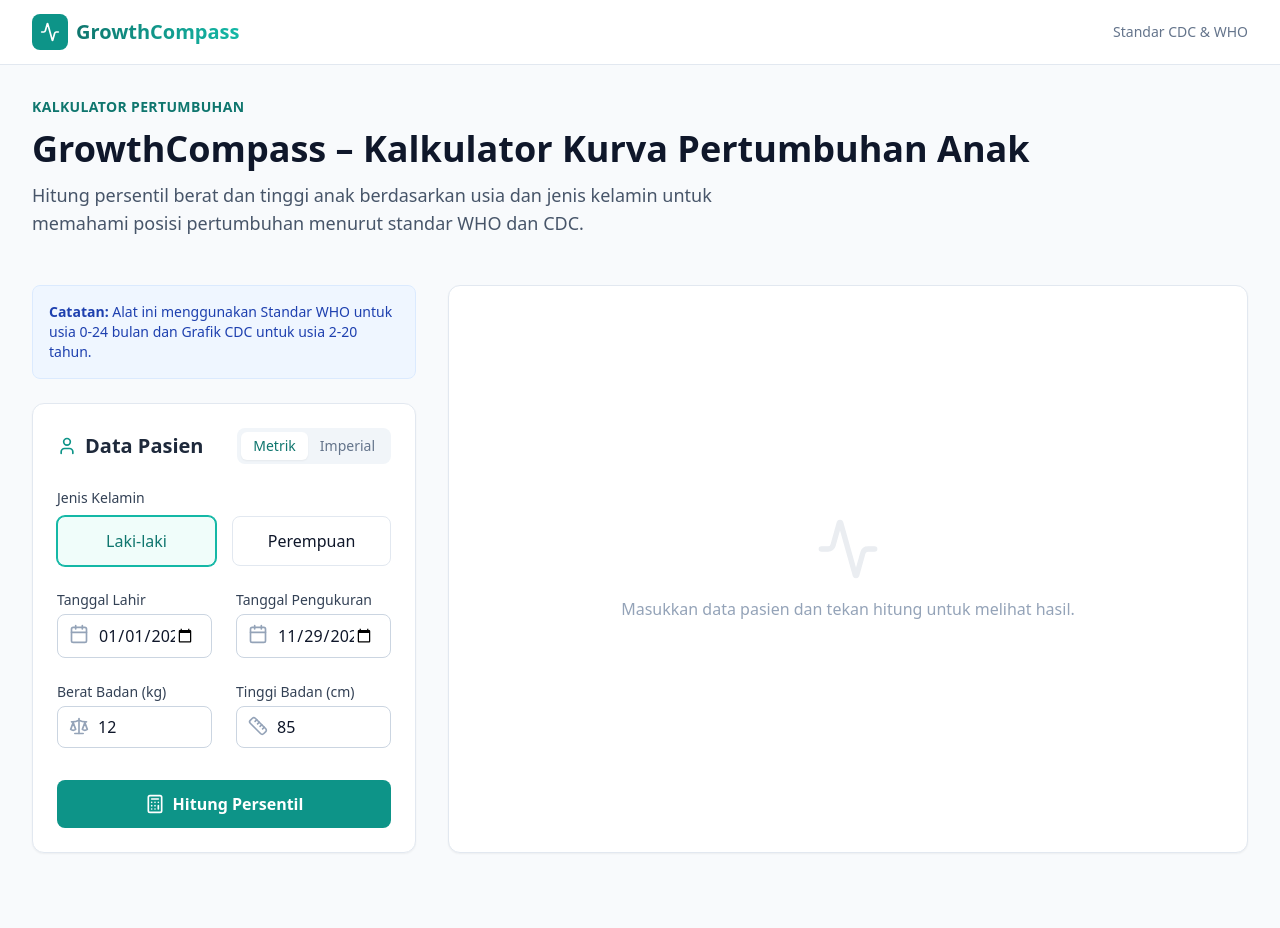
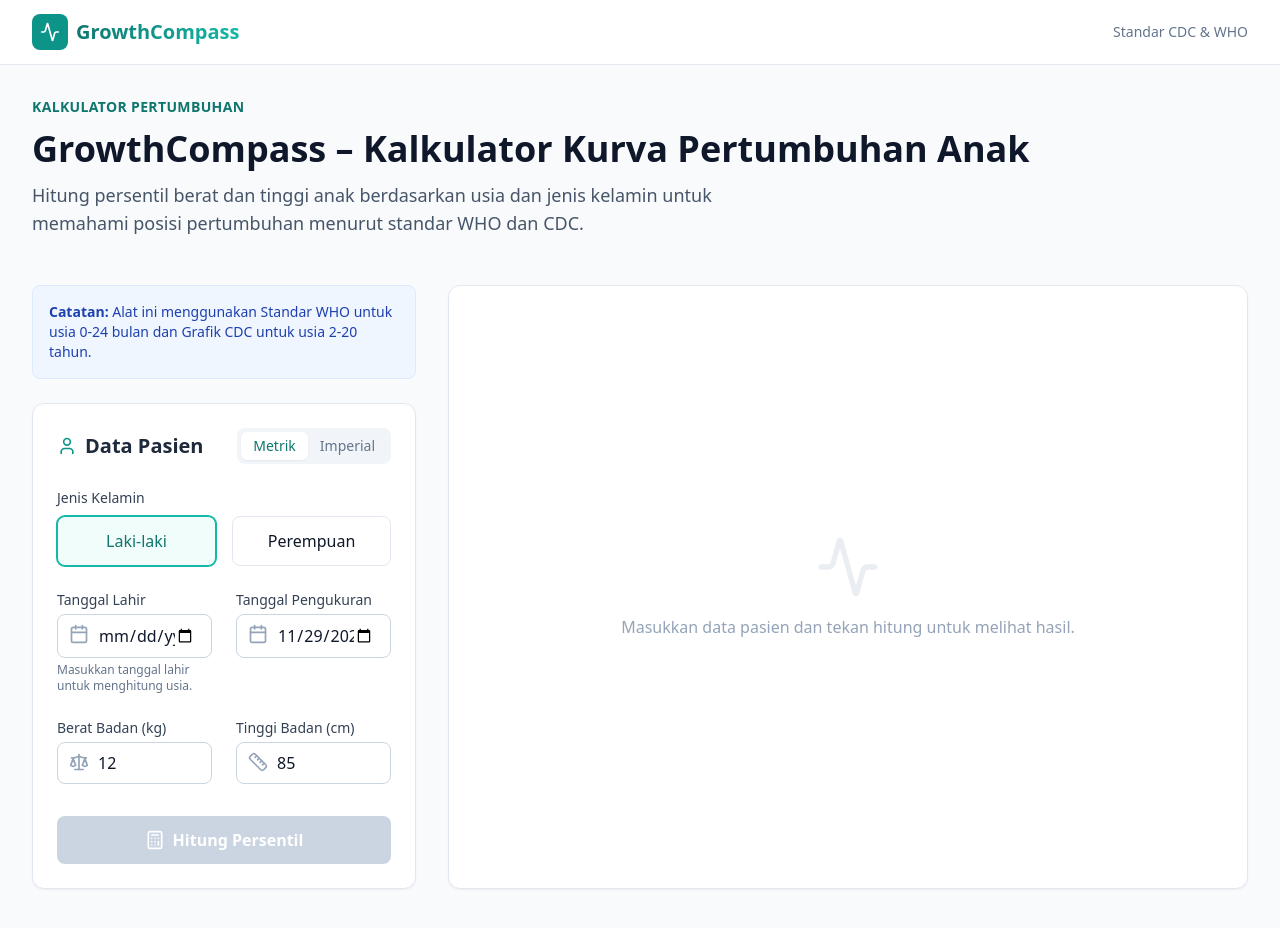
Before and after one commit to psychoMetryx/KurvaTumbuhZMC, a React (Vite) app: page / in a window 1280 px wide. Shown: the top 928 px of the page. Built offline with nearby package versions, Linux system fonts and the light colour scheme.

Commit message:
Handle empty birth dates and default measurement date

```diff
--- a/App.tsx
+++ b/App.tsx
@@ -6,19 +6,28 @@ import { PatientData, GrowthStats } from './types';
 import { calculateFullStats, calculateAgeInMonths } from './utils/growthMath';
 
 const INITIAL_PATIENT: PatientData = {
-  dob: '2023-01-01',
-  measurementDate: new Date().toISOString().split('T')[0],
+  dob: '',
+  measurementDate: '',
   sex: 'male',
   weight: 12,
   height: 85,
 };
 
 export default function App() {
-  const [patient, setPatient] = useState<PatientData>(INITIAL_PATIENT);
+  const [patient, setPatient] = useState<PatientData>(() => ({
+    ...INITIAL_PATIENT,
+    measurementDate: new Date().toISOString().split('T')[0],
+  }));
   const [stats, setStats] = useState<GrowthStats | null>(null);
 
   const handleCalculate = () => {
-    const age = calculateAgeInMonths(patient.dob, patient.measurementDate);
+    if (!patient.dob) {
+      setStats(null);
+      return;
+    }
+
+    const measurementDate = patient.measurementDate || new Date().toISOString().split('T')[0];
+    const age = calculateAgeInMonths(patient.dob, measurementDate);
     const results = calculateFullStats(patient.sex, age, patient.weight, patient.height);
     setStats(results);
   };
--- a/components/PatientForm.tsx
+++ b/components/PatientForm.tsx
@@ -30,6 +30,8 @@ const PatientForm: React.FC<Props> = ({ data, onChange, onCalculate }) => {
     if (isNaN(num)) return;
     handleChange('height', unit === 'metric' ? num : num * 2.54);
   };
+
+  const isCalculateDisabled = !data.dob;
 
   return (
     <div className="bg-white p-6 rounded-xl shadow-sm border border-slate-200">
@@ -77,10 +79,13 @@ const PatientForm: React.FC<Props> = ({ data, onChange, onCalculate }) => {
             <Calendar className="absolute left-3 top-2.5 w-5 h-5 text-slate-400" />
             <input
               type="date"
-              value={data.dob}
+              value={data.dob || ''}
               onChange={(e) => handleChange('dob', e.target.value)}
               className="w-full pl-10 pr-4 py-2 border border-slate-300 rounded-lg focus:ring-2 focus:ring-teal-500 focus:border-teal-500 outline-none"
             />
+            {!data.dob && (
+              <p className="mt-1 text-xs text-slate-500">Masukkan tanggal lahir untuk menghitung usia.</p>
+            )}
           </div>
         </div>
         <div>
@@ -89,7 +94,7 @@ const PatientForm: React.FC<Props> = ({ data, onChange, onCalculate }) => {
             <Calendar className="absolute left-3 top-2.5 w-5 h-5 text-slate-400" />
             <input
               type="date"
-              value={data.measurementDate}
+              value={data.measurementDate || ''}
               onChange={(e) => handleChange('measurementDate', e.target.value)}
               className="w-full pl-10 pr-4 py-2 border border-slate-300 rounded-lg focus:ring-2 focus:ring-teal-500 focus:border-teal-500 outline-none"
             />
@@ -127,7 +132,12 @@ const PatientForm: React.FC<Props> = ({ data, onChange, onCalculate }) => {
 
       <button
         onClick={onCalculate}
-        className="w-full mt-8 bg-teal-600 hover:bg-teal-700 text-white font-semibold py-3 px-4 rounded-lg transition-colors flex items-center justify-center gap-2"
+        disabled={isCalculateDisabled}
+        className={`w-full mt-8 text-white font-semibold py-3 px-4 rounded-lg transition-colors flex items-center justify-center gap-2 ${
+          isCalculateDisabled
+            ? 'bg-slate-300 cursor-not-allowed'
+            : 'bg-teal-600 hover:bg-teal-700'
+        }`}
       >
         <Calculator className="w-5 h-5" />
         Hitung Persentil
```
